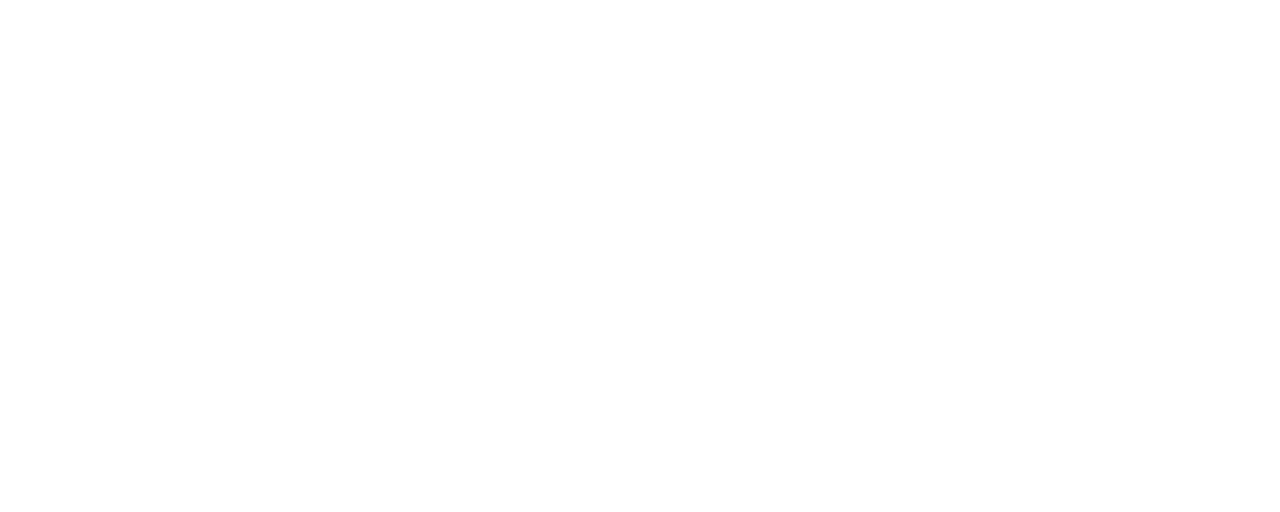
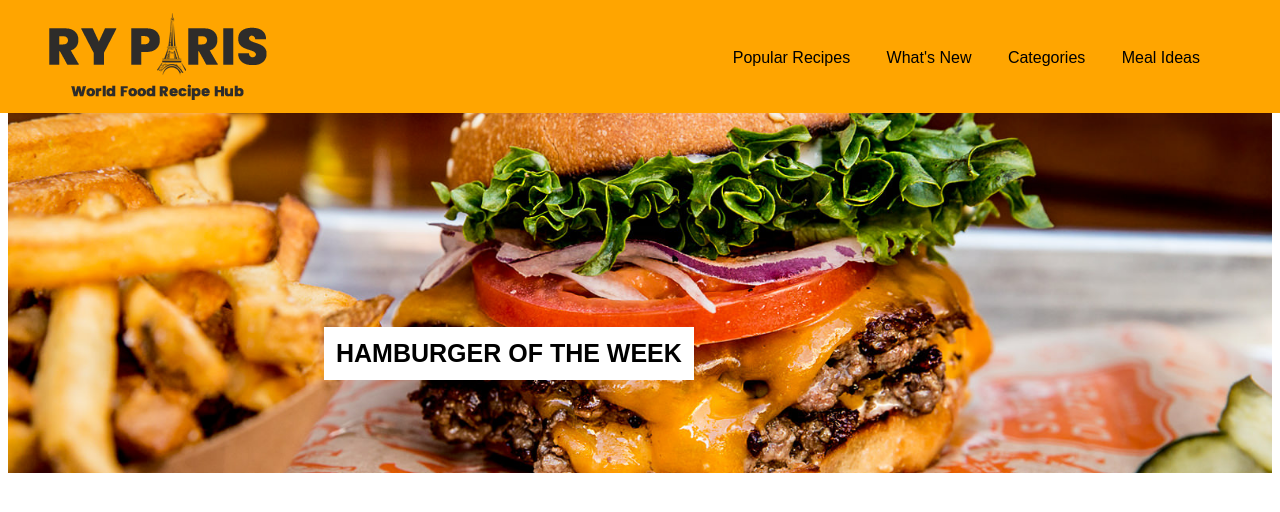
Before and after one commit to frowningfrog/RY-PARIS-Burger-Website, a plain HTML site: page recipe.html in a window 1280 px wide. Drawn offline with Linux system fonts and the light colour scheme.

Commit message:
add recipe page

```diff
--- a/css/style.css
+++ b/css/style.css
@@ -4,6 +4,7 @@ header {
     justify-content: space-between;
     margin: -0.5em;
     padding-right: 4em;
+    padding-top: 0.5em;
 }
 header .menu {
     padding-top: 1em;
--- a/recipe.html
+++ b/recipe.html
@@ -1,7 +1,24 @@
 <!DOCTYPE html>
+<html lang="en">
 <header>
-
+    <link rel="stylesheet" href="css/style.css">
+    <title>RY PARIS recipes</title>
 </header>
 <body>
-
+    <header>
+        <div id="logo">
+            <a href="index.html"><img src="images/ryparis-logo.png" alt="ry paris logo"></a>
+        </div>
+        <div class="menu">
+            <a href="recipe.html">Popular Recipes</a>
+            <a href="#">What's New</a>
+            <a href="#">Categories</a>
+            <a href="#">Meal Ideas</a>
+        </div>
+    </header>
+    <div class="hero">
+        <img src="images/burger-hero.jpg" id="hero" alt="food">
+        <p>HAMBURGER OF THE WEEK</p>
+    </div>
 </body>
+</html>
```
Also changed, not shown: index.html (+2 -2 lines), images/burger-hero.jpg (added).
